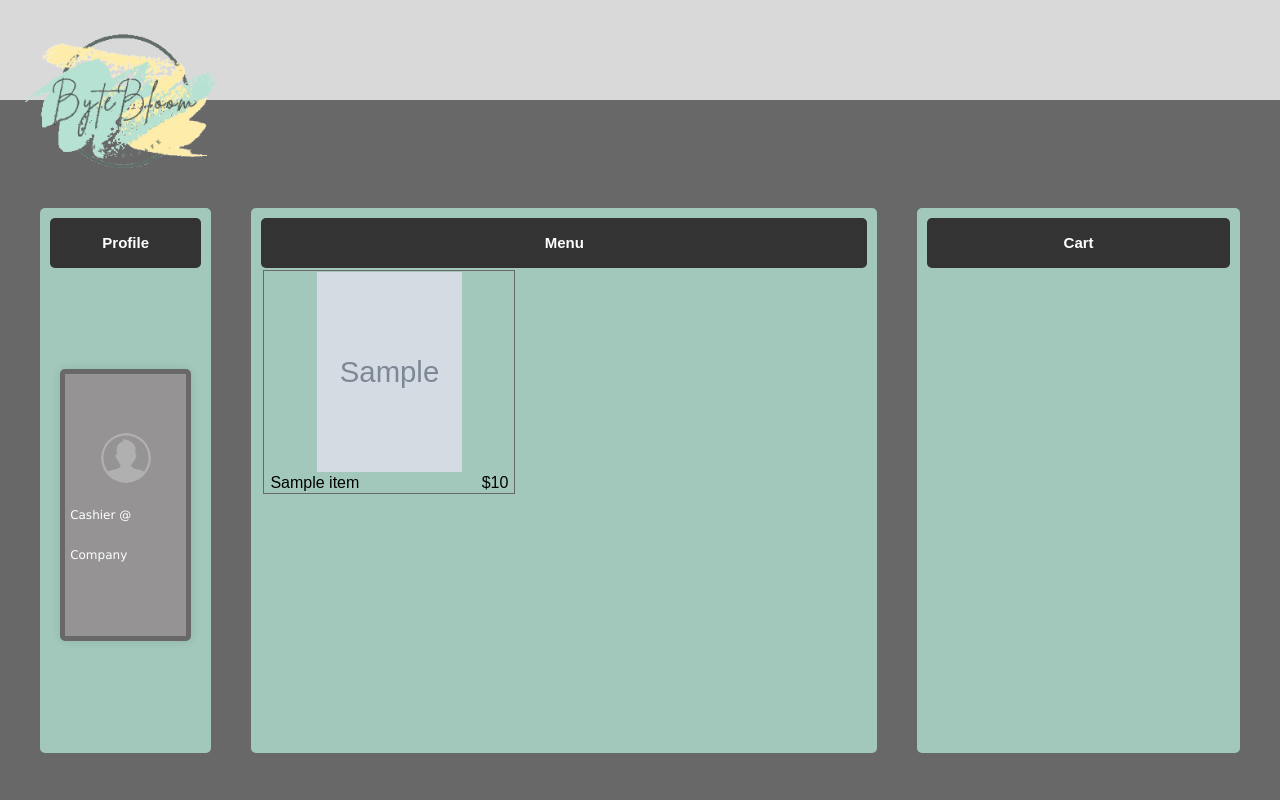
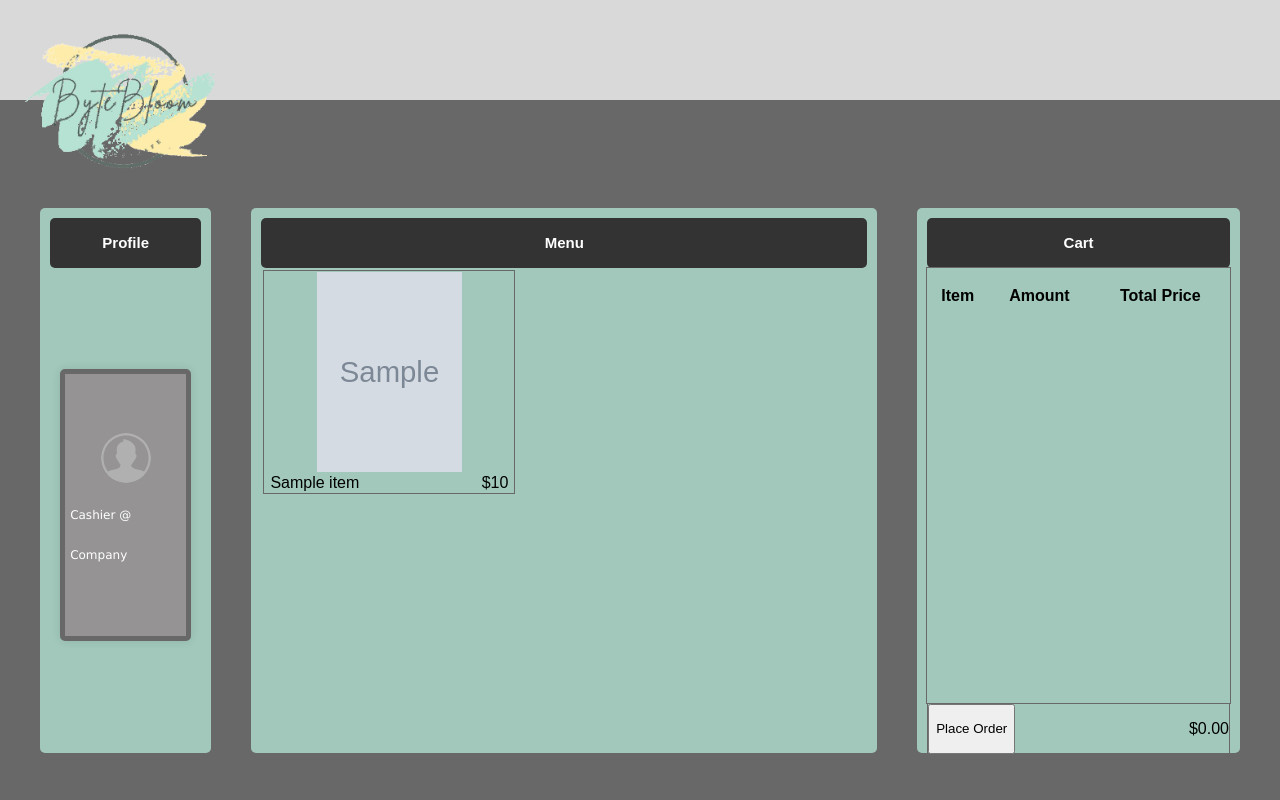
Before and after one commit to zigmr/CapstoneProject, a Flask app: template bytebloom_flask/templates/Cashier_UI.html in a window 1280 px wide. Run offline with Flask 3, Linux system fonts and the light colour scheme; the template is opened without the code that fills it: most values are stand-ins (such as "Sample title", 1, 10 or a date in 2020); grey boxes marked "Sample" are stand-in pictures; lists and menus that the app fills with data are empty.

Commit message:
Implements cart panel structure.
Note: styling needs adjusting in the following areas:
* Table header text moves when items are added
* Table header does not stay fixed when the cart scrolls vertically
* Form tag is slightly too narrow

```diff
--- a/bytebloom_flask/static/menu_listing.css
+++ b/bytebloom_flask/static/menu_listing.css
@@ -4,7 +4,7 @@
     border-radius: 5px;
 }
 
-#menu_container {
+#menu-container {
     width: 100%;
     height: calc(100% - 50px + 10px);
     max-height: calc(100% - 50px + 10px);
@@ -54,5 +54,96 @@
     flex: 2;
     border-radius: 5px;
     flex-shrink: 0;
+}
+
+#cart-container {
+    width: 100%;
+    height: calc(100% - 50px + 10px - 50px);
+    max-height: calc(100% - 50px + 10px);
     overflow: scroll;
+    display: flex;
 }
+
+#cart-container table {
+    width: 100%;
+    height: 100%;
+}
+
+#cart-container thead, #cart-container thead * {
+    height: 50px;
+    max-height: 50px;
+}
+
+#cart-container, #cart td {
+    outline: var(--color-grey) solid 1px;
+}
+
+#cart table, #cart tbody {
+    height: 100%;
+    max-height: 100%;
+}
+
+
+#cart tbody tr {
+    width: 100%;
+}
+
+#cart td {
+    height: 100%;
+    width: auto;
+}
+
+.cart-food-image {
+    height: 80px;
+    padding: 0px;
+}
+
+.cart-food-details {
+    display: flex;
+    align-items: center;
+}
+
+.cart-food-quantity {
+    text-align: center;
+}
+
+.cart-adjust-quantity {
+    display: flex;
+    flex-direction: row;
+    align-items: center;
+    justify-content: center;
+}
+
+.cart-adjust-quantity > * {
+    margin: 2px;
+}
+
+.cart-adjust-quantity input {
+    height: 30px;
+    width: 30px;
+}
+
+.cart-adjust-quantity p {
+    height: 30px;
+    width: 30px;
+    border: var(--color-grey) 1px solid;
+    border-radius: 2px;
+    line-height: 30px;
+}
+
+.cart-food-price {
+    text-align: right;
+}
+
+#cart-summary {
+    border: var(--color-grey) 1px solid;
+    border-top-style: double;
+    height: 50px;
+
+    display: flex;
+    flex-direction: row;
+}
+
+#subtotal {
+    margin-left: auto;
+}
--- a/bytebloom_flask/templates/Cashier_UI.html
+++ b/bytebloom_flask/templates/Cashier_UI.html
@@ -12,7 +12,8 @@
 {% endblock %} {% block content %}
 
     <div id="panels">
-        <!-- Left Side Content here -->
+      <!-- ----------------------------------------------------------------->
+      <!-- Left Side Content here -->
 
       <div class="user_panel">
         <div class="nav-bar">
@@ -50,7 +51,7 @@
         <div class="nav-bar">
           <h1 class="nav-bar-text">Menu</h1>
         </div>
-        <div id="menu_container">
+        <div id="menu-container">
             <table>
                 <!-- <thead>
                     <th>Image</th>
@@ -77,6 +78,66 @@
         <div class="nav-bar">
           <h1 class="nav-bar-text">Cart</h1>
         </div>
+          <div id="cart-container">
+            <table>
+              <thead>
+                <tr>
+                  <th>Item</th>
+                  <th>Amount</th>
+                  <th>Total Price</th>
+                </tr>
+              </thead>
+              <tbody>
+                <tr class="blank-row"></tr>
+                <!-- ----------------------------------------------------- -->
+                <!-- Example of what one item added to the cart looks like -->
+                <!-- ----------------------------------------------------- -->
+
+                <!-- <tr>
+                  <td class="cart-food-details">
+                    <img class="cart-food-image" src="pretend_this_image_is_real.png">
+                    this is the item name
+                  </td>
+                  <td class="cart-food-quantity">
+                    <form class="cart-adjust-quantity">
+                      <input type="button" value="+">   <!-- Adds 1 item -\->
+                      <p>1</p>                          <!-- Adjust the quantity in this paragraph using JS -\->
+                      <input type="button" value="-">   <!-- Removes 1 item -\->
+                      <input type="button" value="🗑">  <!-- Removes all of this item from the cart -\->
+                    </form>
+                  </td>
+                  <td class="cart-food-price">$0.00</td><!-- Update as cart changes -\->
+                </tr> -->
+
+                <!-- --------------------------------------------- -->
+                <!-- Example to fill the cart with 1 of every item -->
+                <!-- --------------------------------------------- -->
+
+                <!-- {% for item in menu_contents %}
+                <tr>
+                  <td class="cart-food-details">
+                    <img class="cart-food-image" src="{{ item.get_image_path() }}">
+                    {{ item.name }}
+                  </td>
+                  <td class="cart-food-quantity">
+                    <form class="cart-adjust-quantity">
+                      <input type="button" value="+">
+                      <p>1</p>
+                      <input type="button" value="-">
+                      <input type="button" value="🗑">
+                    </form>
+                  </td>
+                  <td class="cart-food-price">${{ item.price }}</td>
+                </tr>
+                {% endfor %} -->
+              </tbody>
+            </table>
+          </div>
+          <form id="cart-summary">
+            <input type="submit" value="Place Order" class="submit">
+            <p id="subtotal">$0.00</p>
+          </form>
+        </div>
       </div>
 
     {% endblock %}
```
